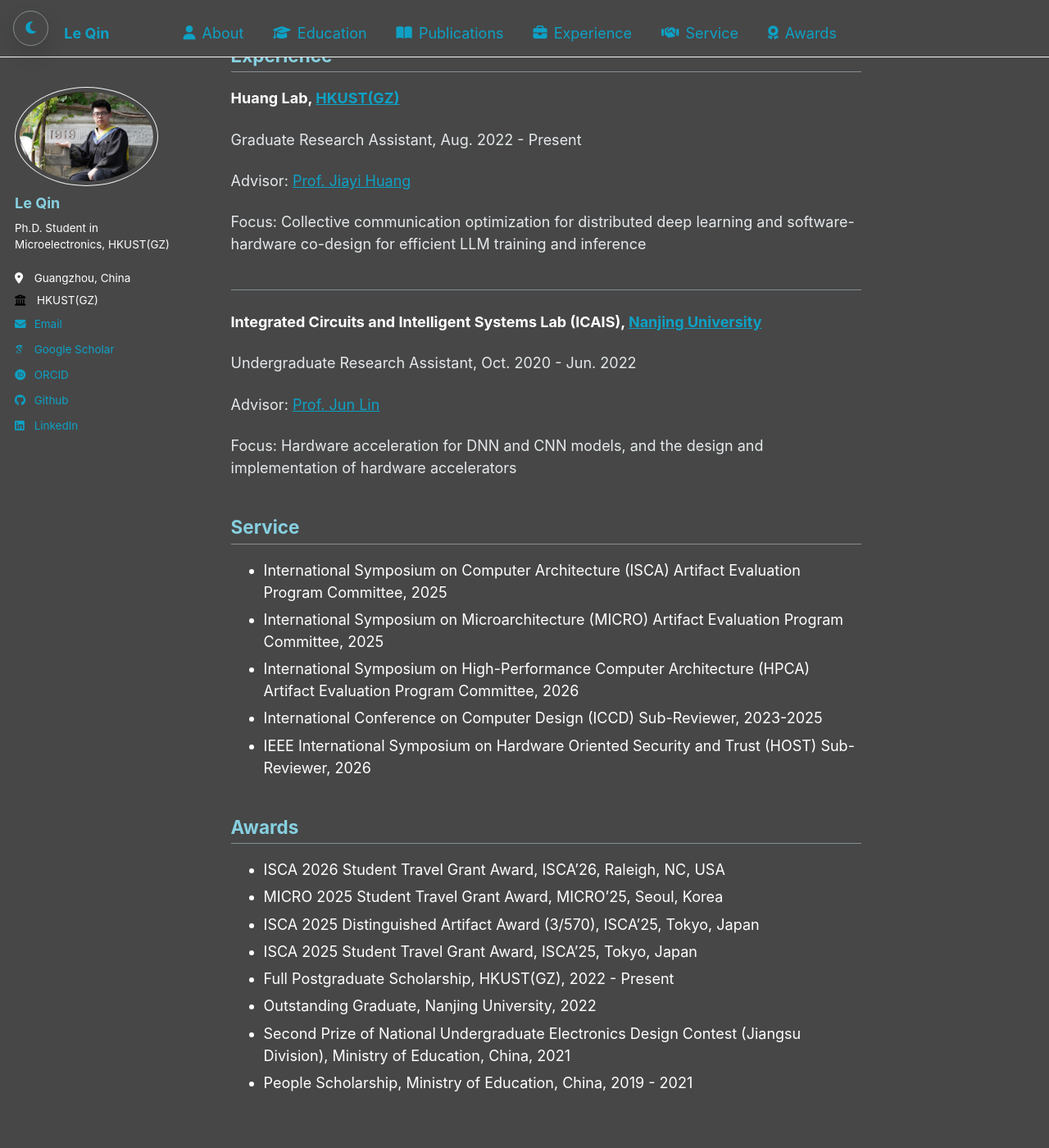
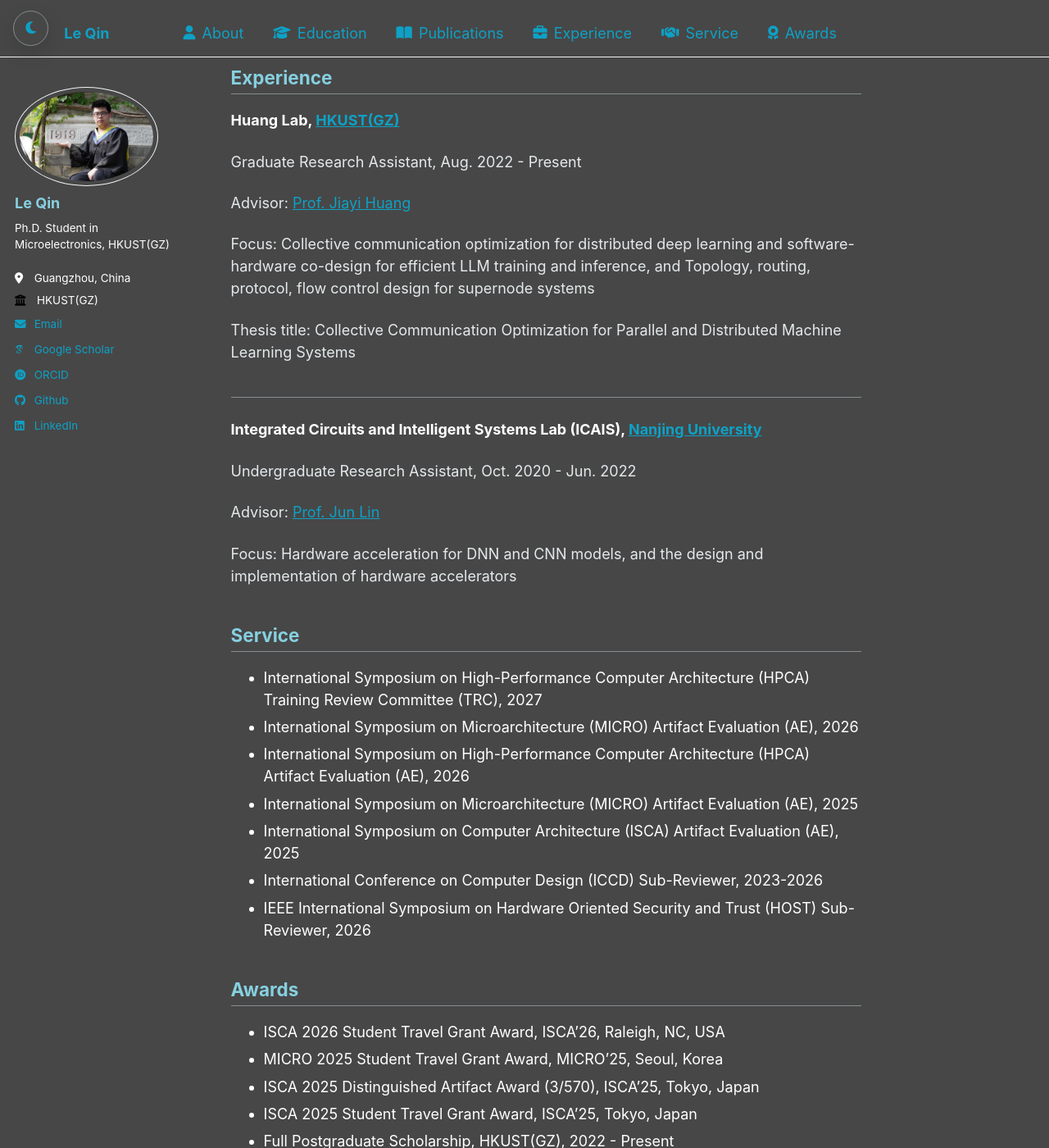
Before and after one commit to G-alois/G-alois.github.io, a Jekyll site: the page built from _pages/about.md, in a window 1280 px wide and 1400 px high, scrolled down 3577 px. Shown: the whole window at 82% size. Built offline with Jekyll 4.4.1, drawn with Linux system fonts in a browser that asks for light colours; some web fonts are replaced; some of the changed text lies outside the part shown.

Commit message:
Update publication, service, and research details

```diff
--- a/_pages/about.md
+++ b/_pages/about.md
@@ -19,7 +19,7 @@ author_profile: true
     <p class="record-meta">PhD Student in Microelectronics, Aug. 2022 - Present</p>
     <p class="record-submeta"><a href="https://funh.hkust-gz.edu.cn/academics/microelectronics/faculty-members/">Microelectronics Thrust</a></p>
     <p class="record-submeta">Advisor: <a href="https://jyhuang91.github.io">Prof. Jiayi Huang</a>; Co-advisor: <a href="https://tusharkrishna.ece.gatech.edu">Prof. Tushar Krishna</a></p>
-    <p class="record-submeta">Research: Collective Communication Optimization for Distributed Machine Learning; Efficient Scheduling for LLM Training and Inference</p>
+    <p class="record-submeta">Research: Collective Communication Optimization for Distributed Machine Learning; Efficient Scheduling for LLM Training and Inference; and Topology, routing, protocol, flow control design for supernode systems</p>
   </div>
 
   <div class="record-item">
@@ -54,7 +54,7 @@ author_profile: true
   </div>
 
   <div class="publication-item">
-    <p class="publication-title"><strong>[DATE '26]</strong> <a href="https://past.date-conference.com/proceedings-archive/2026/DATA/140.pdf">XTree on EquiMesh: Topology and Algorithm Co-Design for Collective Communication</a></p>
+    <p class="publication-title"><strong>[DATE '26]</strong> <a href="https://ieeexplore.ieee.org/abstract/document/11539282">XTree on EquiMesh: Topology and Algorithm Co-Design for Collective Communication</a></p>
     <p class="publication-authors">Junwei Cui, <strong>Le Qin</strong>, Weilin Cai, Jiayi Huang</p>
     <p class="publication-meta">Design, Automation and Test in Europe Conference (DATE), 2026</p>
   </div>
@@ -101,7 +101,8 @@ author_profile: true
     <p class="record-title">Huang Lab, <a href="https://www.hkust-gz.edu.cn/">HKUST(GZ)</a></p>
     <p class="record-meta">Graduate Research Assistant, Aug. 2022 - Present</p>
     <p class="record-submeta">Advisor: <a href="https://jyhuang91.github.io">Prof. Jiayi Huang</a></p>
-    <p class="record-submeta">Focus: Collective communication optimization for distributed deep learning and software-hardware co-design for efficient LLM training and inference</p>
+    <p class="record-submeta">Focus: Collective communication optimization for distributed deep learning and software-hardware co-design for efficient LLM training and inference, and Topology, routing, protocol, flow control design for supernode systems</p>
+    <p class="record-submeta">Thesis title: Collective Communication Optimization for Parallel and Distributed Machine Learning Systems</p>
   </div>
 
   <div class="record-item">
@@ -115,10 +116,12 @@ author_profile: true
 <section id="service" class="anchor-section">
   <h2>Service</h2>
   <ul class="compact-list">
-    <li>International Symposium on Computer Architecture (ISCA) Artifact Evaluation Program Committee, 2025</li>
-    <li>International Symposium on Microarchitecture (MICRO) Artifact Evaluation Program Committee, 2025</li>
-    <li>International Symposium on High-Performance Computer Architecture (HPCA) Artifact Evaluation Program Committee, 2026</li>
-    <li>International Conference on Computer Design (ICCD) Sub-Reviewer, 2023-2025</li>
+    <li>International Symposium on High-Performance Computer Architecture (HPCA) Training Review Committee (TRC), 2027</li>
+    <li>International Symposium on Microarchitecture (MICRO) Artifact Evaluation (AE), 2026</li>
+    <li>International Symposium on High-Performance Computer Architecture (HPCA) Artifact Evaluation (AE), 2026</li>
+    <li>International Symposium on Microarchitecture (MICRO) Artifact Evaluation (AE), 2025</li>
+    <li>International Symposium on Computer Architecture (ISCA) Artifact Evaluation (AE), 2025</li>
+    <li>International Conference on Computer Design (ICCD) Sub-Reviewer, 2023-2026</li>
     <li>IEEE International Symposium on Hardware Oriented Security and Trust (HOST) Sub-Reviewer, 2026</li>
   </ul>
 </section>
```
